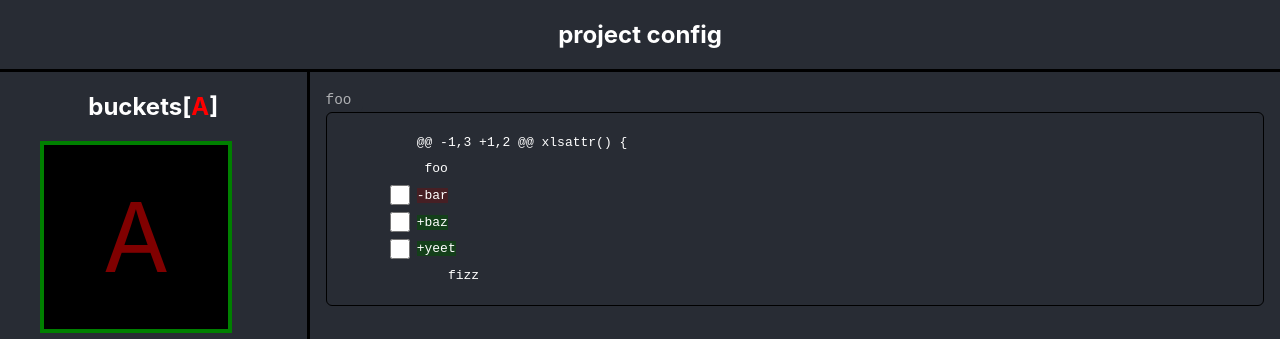
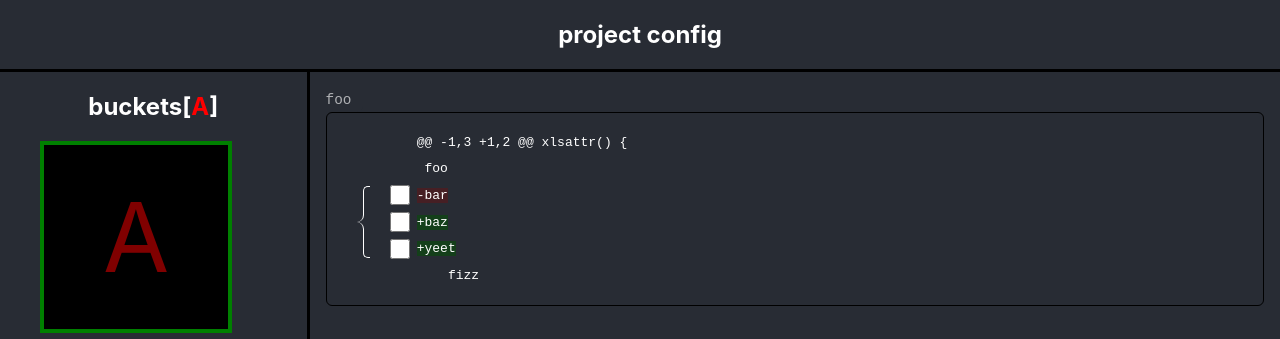
Before and after one commit to kiprasmel/git-add-buckets, a React (Create React App) app in the folder client/: page / in a window 1280 px wide. Shown: the top 339 px of the page. Built offline with nearby package versions, Linux system fonts and the light colour scheme; no server answers.

Commit message:
group stage-ble lines together, allow toggling all on/off

```diff
--- a/client/src/App.tsx
+++ b/client/src/App.tsx
@@ -881,6 +881,7 @@ export const BucketLetter: FC<BucketLetterProps> = ({ selectedBucket, bucketCoun
 						width: 2ch;
 
 						text-align: center;
+						user-select: none;
 					`,
 					{
 						[css`
@@ -962,22 +963,167 @@ export type DiffLinesProps = {
 
 export const DiffLines: FC<DiffLinesProps> = ({
 	diffLines = [], //
-	dispatchDiffFiles,
-	fileIdx,
-	hunkIdx,
-	selectedBucket,
-	bucketCount,
+	...rest
 }) => {
-	const currentBucketIsSelected = (lineBucket: number): boolean => lineBucket !== BUCKET_NONE && lineBucket === selectedBucket;
-
 	if (!diffLines.length || (diffLines.length === 1 && !diffLines[0].lineStr)) {
 		return null;
 	}
 
-	return (
-		<>
-			<ul>
-				{diffLines.map((_line, idx) => {
+	const jsx = [];
+
+	for (let i = 0; i < diffLines.length; i++) {
+		const dl = diffLines[i];
+
+		const isGroup = dl.attrs & DiffLineAttr.IS_STAGEABLE;
+		if (!isGroup) {
+			jsx.push(
+				<DiffLine
+					{...rest}
+					diffLines={diffLines}
+					idx={i}
+					line={dl}
+				/>
+			);
+		} else {
+			const group = [];
+
+			while (i < diffLines.length && diffLines[i].attrs & DiffLineAttr.IS_STAGEABLE) {
+				group.push({
+					...rest,
+					diffLines,
+					idx: i,
+					line: diffLines[i],
+				});
+				i++;
+			}
+			i--; // next cycle
+
+			jsx.push(<li><DiffLineGroup group={group} /></li>);
+		}
+	}
+
+	return <ul>{jsx}</ul>;
+};
+
+export const DiffLineGroup: FC<{ group: DiffLineProps[] }> = ({ group }) => {
+	function toggleAllSubgroups() {
+		const anySelectedCurrentBucket: boolean = group.some(g => g.line.bucket === g.selectedBucket)
+
+		for (const g of group) {
+			g.dispatchDiffFiles({
+				type: "assign_line_to_bucket",
+				fileIdx: g.fileIdx,
+				hunkIdx: g.hunkIdx,
+				lineIdx: g.idx,
+				bucket: anySelectedCurrentBucket ? BUCKET_NONE : g.selectedBucket,
+			})
+		}
+	}
+
+	return <div
+		className={css`
+			position: relative;
+		`}
+	>
+		<button
+			onClick={toggleAllSubgroups}
+			type="button"
+			className={css`
+				position: absolute;
+				top: 0;
+				left: -20px;
+				width: 2px;
+				height: 100%;
+				padding: 4px 16px;
+				z-index: 2;
+				border: none;
+				background: none;
+			`}
+		>
+			<SystemOfEquationsSymbol />
+		</button>
+
+		{group.map(g => <DiffLine {...g}></DiffLine>)}
+	</div>
+};
+
+/**
+ *   _
+ *  /
+ *  |
+ *  |
+ * <
+ *  |
+ *  |
+ *  \_
+ *
+ */
+export const SystemOfEquationsSymbol: FC = () => {
+	return <div
+		className={css`
+			display: flex;
+			flex-direction: column;
+			height: 100%;
+		`}
+	>
+		<div className={css`
+			width: 7px;
+			height: 7px;
+			border-top-left-radius: 5px;
+			border-width: 1px 0px 0px 1px;
+			border-style: solid;
+			border-color: white;
+			background: transparent;
+		`} />
+		<div className={css`
+			transform: translate(-6px);
+			width: 7px;
+			flex-grow: 1;
+			border-bottom-right-radius: 8px;
+			border-width: 0px 1px 0px 0px;
+			border-style: solid;
+			border-color: white;
+			background: transparent;
+		`}/>
+		<div className={css`
+			transform: translate(-6px);
+			width: 7px;
+			flex-grow: 1;
+			border-top-right-radius: 8px;
+			border-width: 0px 1px 0px 0px;
+			border-style: solid;
+			border-color: white;
+			background: transparent;
+		`}/>
+		<div className={css`
+			width: 7px;
+			height: 7px;
+			border-bottom-left-radius: 5px;
+			border-width: 0px 0px 1px 1px;
+			border-style: solid;
+			border-color: white;
+			background: transparent;
+		`} />
+	</div>
+};
+
+export type DiffLineProps = Omit<DiffLinesProps, ""> & {
+	idx: number;
+	line: DiffLine;
+};
+export const DiffLine: FC<DiffLineProps> = ({
+	idx,
+	line: _line,
+	diffLines,
+	selectedBucket,
+	bucketCount,
+	dispatchDiffFiles,
+	fileIdx,
+	hunkIdx,
+}) => {
+	const currentBucketIsSelected = (lineBucket: number): boolean => lineBucket !== BUCKET_NONE && lineBucket === selectedBucket;
+
+
 	/**
 	 * if line is the hunk header line (1st line in DiffHunk by our convention),
 	 * we want to reflect the lineStr of the hunk header inside the UI.
@@ -1018,15 +1164,13 @@ export const DiffLines: FC<DiffLinesProps> = ({
 					type="checkbox"
 					disabled={!isStageable}
 					checked={isStagedInCurrentBucket}
-									onClick={() =>
-										dispatchDiffFiles({
+					onClick={() => dispatchDiffFiles({
 						type: "assign_line_to_bucket",
 						fileIdx,
 						hunkIdx,
 						lineIdx: idx,
 						bucket: !isStagedInCurrentBucket ? selectedBucket : BUCKET_NONE,
-										})
-									}
+					})}
 					className={cx(
 						css`
 							height: 1.5em;
@@ -1040,8 +1184,7 @@ export const DiffLines: FC<DiffLinesProps> = ({
 								visibility: hidden;
 							`]: !isStageable,
 						}
-									)}
-								/>
+					)} />
 
 				<code className={cx(
 					{
@@ -1057,10 +1200,6 @@ export const DiffLines: FC<DiffLinesProps> = ({
 				</code>
 			</div>
 		</li>
-					);
-				})}
-			</ul>
-		</>
 	);
 };
 
```
Lines whose indentation alone changed are shown as unchanged.
